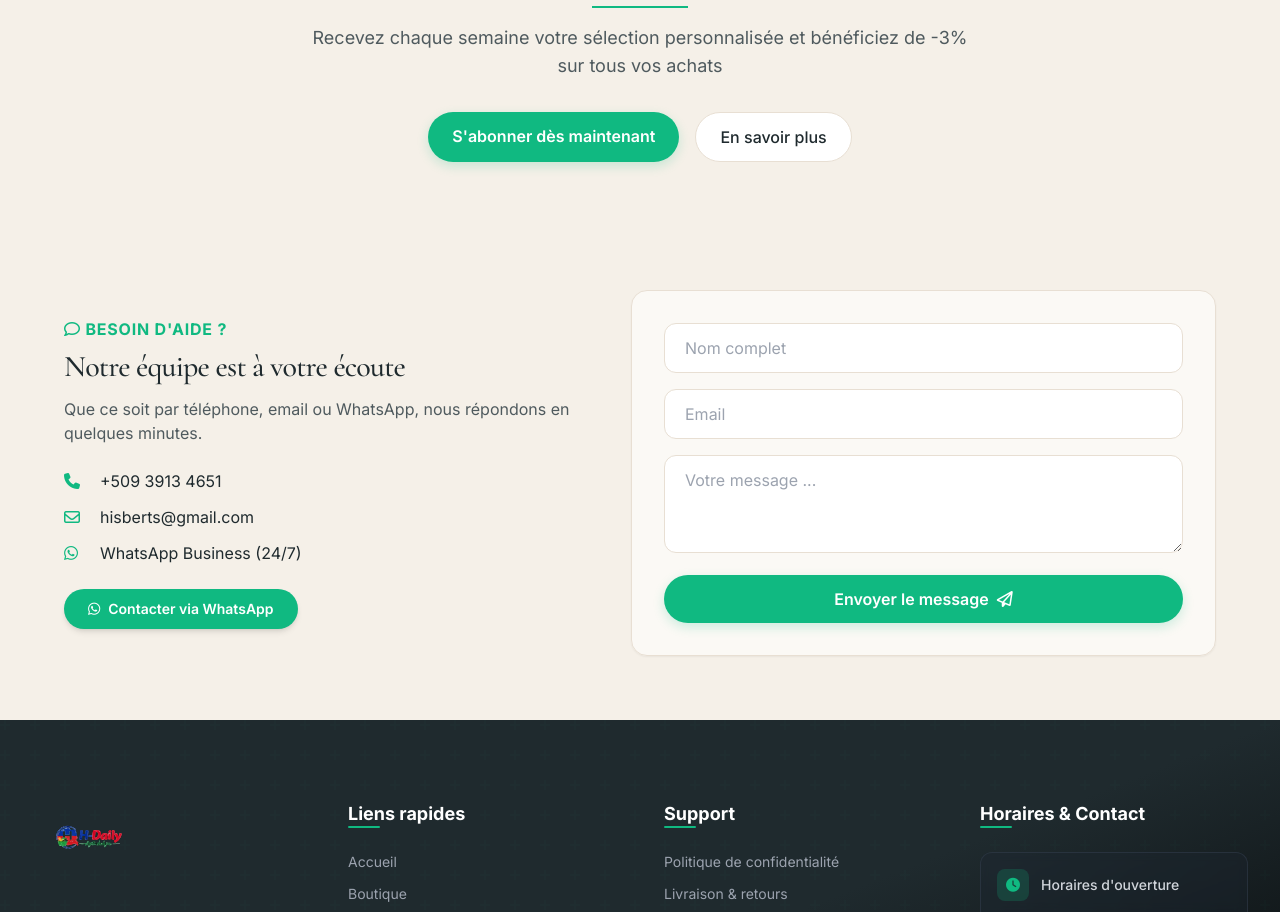
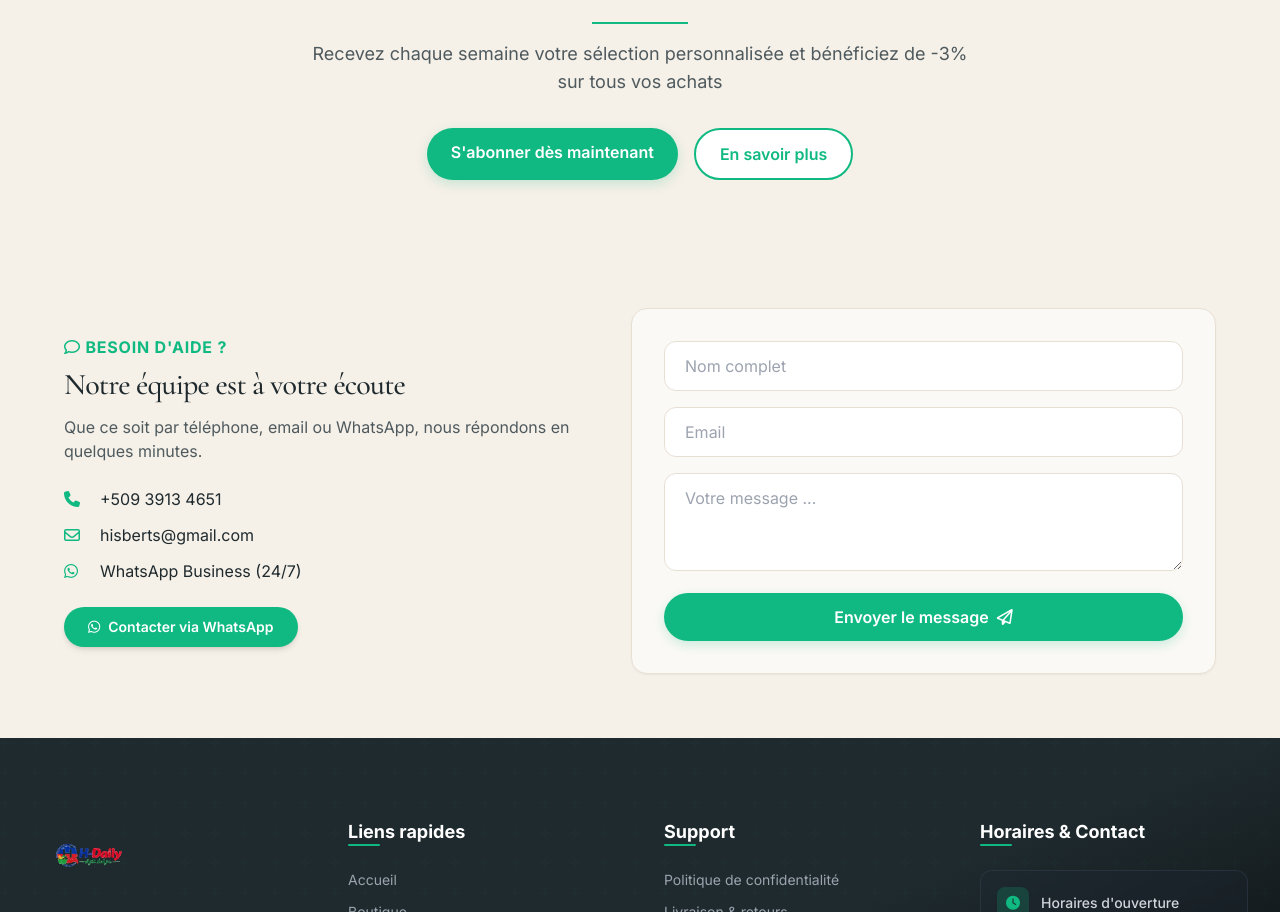
Before and after one commit to hisberts-tech/website-hdaily, a React (Vite) app: page / in a window 1280 px wide. Shown: the part 3500-4412 px from the top of the page. Built offline with nearby package versions, Linux system fonts and the light colour scheme.

Commit message:
Increase logo size and add green border to Learn More button

```diff
--- a/src/components/Header.tsx
+++ b/src/components/Header.tsx
@@ -48,7 +48,7 @@ const Header: React.FC<HeaderProps> = ({ onSubscriptionClick, onCreditClick, onC
         <div className="max-w-7xl mx-auto px-6 lg:px-8 py-4 flex items-center justify-between">
           {/* Logo */}
           <Link to="/" className="flex items-center gap-3">
-            <img src={logo} alt="H-Daily Logo" className="h-28 w-auto" />
+            <img src={logo} alt="H-Daily Logo" className="h-32 w-auto" />
           </Link>
 
           {/* Desktop Navigation */}
@@ -102,7 +102,7 @@ const Header: React.FC<HeaderProps> = ({ onSubscriptionClick, onCreditClick, onC
         <div className="px-4 py-3 flex items-center justify-between">
           {/* Logo */}
           <Link to="/" className="flex items-center gap-2">
-            <img src={logo} alt="H-Daily Logo" className="h-24 w-auto" />
+            <img src={logo} alt="H-Daily Logo" className="h-28 w-auto" />
           </Link>
 
           {/* Mobile Actions */}
--- a/src/pages/Home.tsx
+++ b/src/pages/Home.tsx
@@ -282,7 +282,7 @@ const Home: React.FC = () => {
             <Link to="/abonnement" className="btn-primary">
               S'abonner dès maintenant
             </Link>
-            <a href="#contact" className="btn-outline">
+            <a href="#contact" className="bg-white border-2 border-hd-primary text-hd-primary px-6 py-3 rounded-full font-semibold transition-all hover:bg-hd-primary hover:text-white">
               En savoir plus
             </a>
           </div>
```
